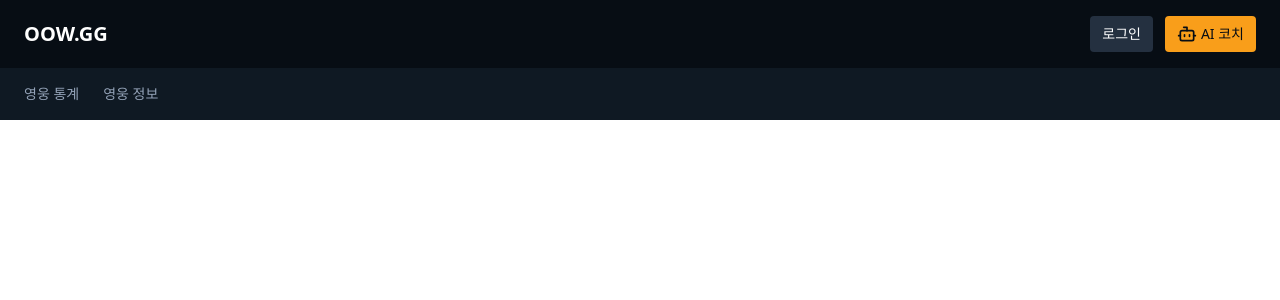
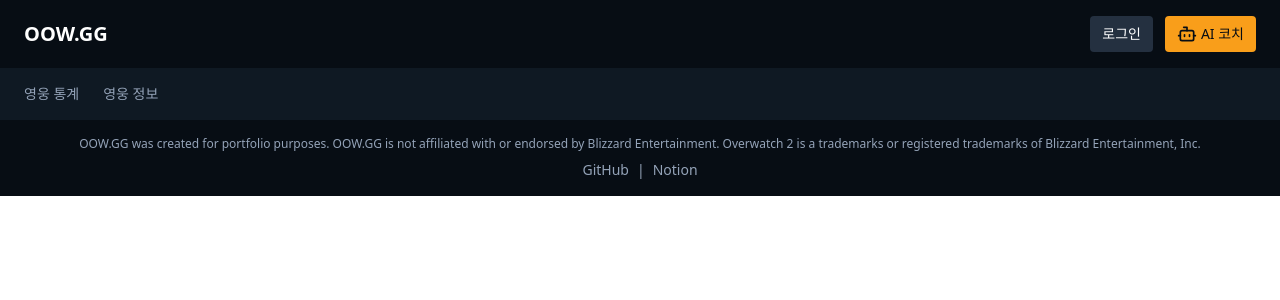
Before and after one commit to oow-project/oow-frontend, a React (Vite) app: page / in a window 1280 px wide. Shown: the top 300 px of the page. Built offline with nearby package versions, Linux system fonts and the light colour scheme.

Commit message:
feat: Footer 컴포넌트 추가

```diff
--- a/src/App.tsx
+++ b/src/App.tsx
@@ -1,3 +1,4 @@
+import { Footer } from "./components/Footer";
 import { Header } from "./components/Header";
 import { Nav } from "./components/Nav";
 
@@ -6,6 +7,7 @@ export const App = () => {
     <>
       <Header />
       <Nav />
+      <Footer />
     </>
   );
 };
--- /dev/null
+++ b/src/components/Footer.tsx
@@ -0,0 +1,30 @@
+export const Footer = () => {
+  return (
+    <footer className="bg-oow-navy-900 flex flex-col items-center gap-2 px-6 py-4">
+      <p className="text-oow-gray text-xs">
+        OOW.GG was created for portfolio purposes. OOW.GG is not affiliated with or endorsed by
+        Blizzard Entertainment. Overwatch 2 is a trademarks or registered trademarks of Blizzard
+        Entertainment, Inc.
+      </p>
+      <div className="flex gap-2 text-sm">
+        <a
+          href="https://github.com/oow-project"
+          target="_blank"
+          rel="noopener noreferrer"
+          className="text-oow-gray"
+        >
+          GitHub
+        </a>
+        <span className="text-oow-gray">|</span>
+        <a
+          href="https://sour-woodwind-5c8.notion.site/2eda8895340c8020921adf2ccd653aa5"
+          target="_blank"
+          rel="noopener noreferrer"
+          className="text-oow-gray"
+        >
+          Notion
+        </a>
+      </div>
+    </footer>
+  );
+};
```
